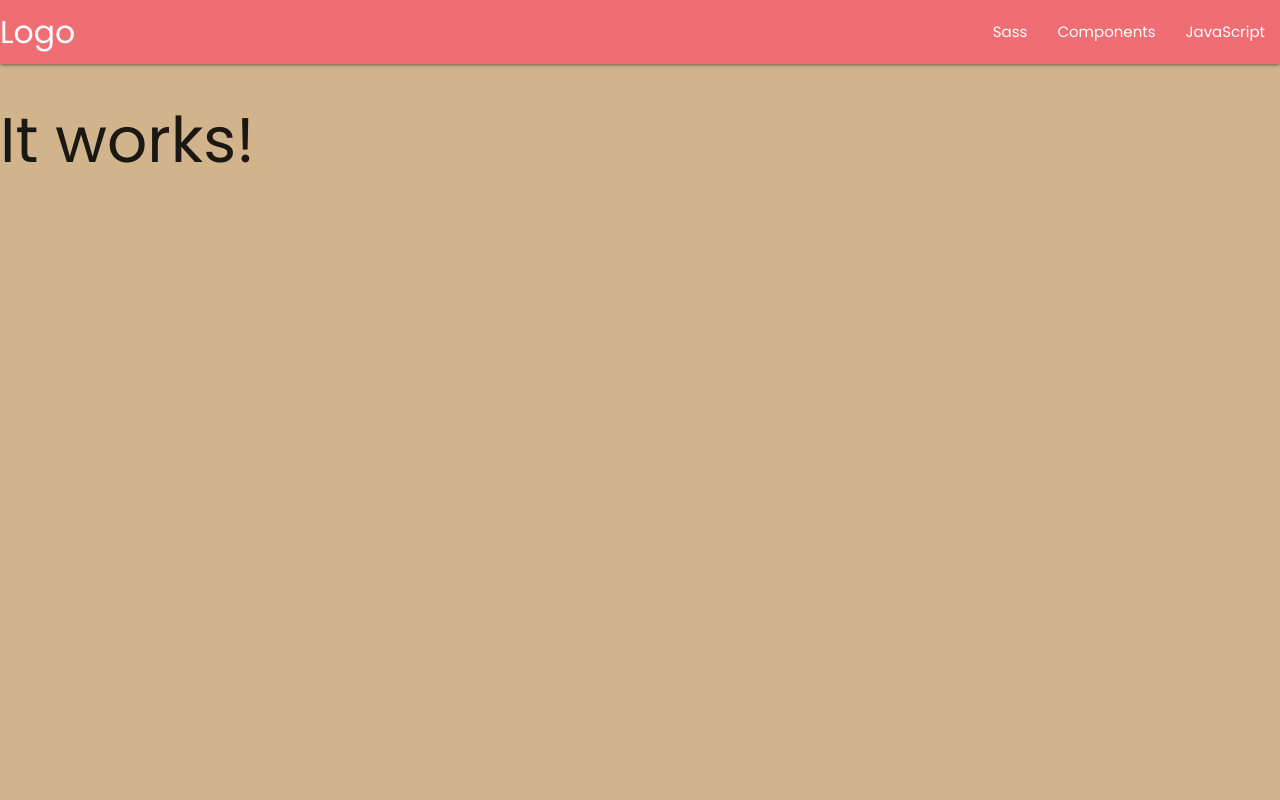
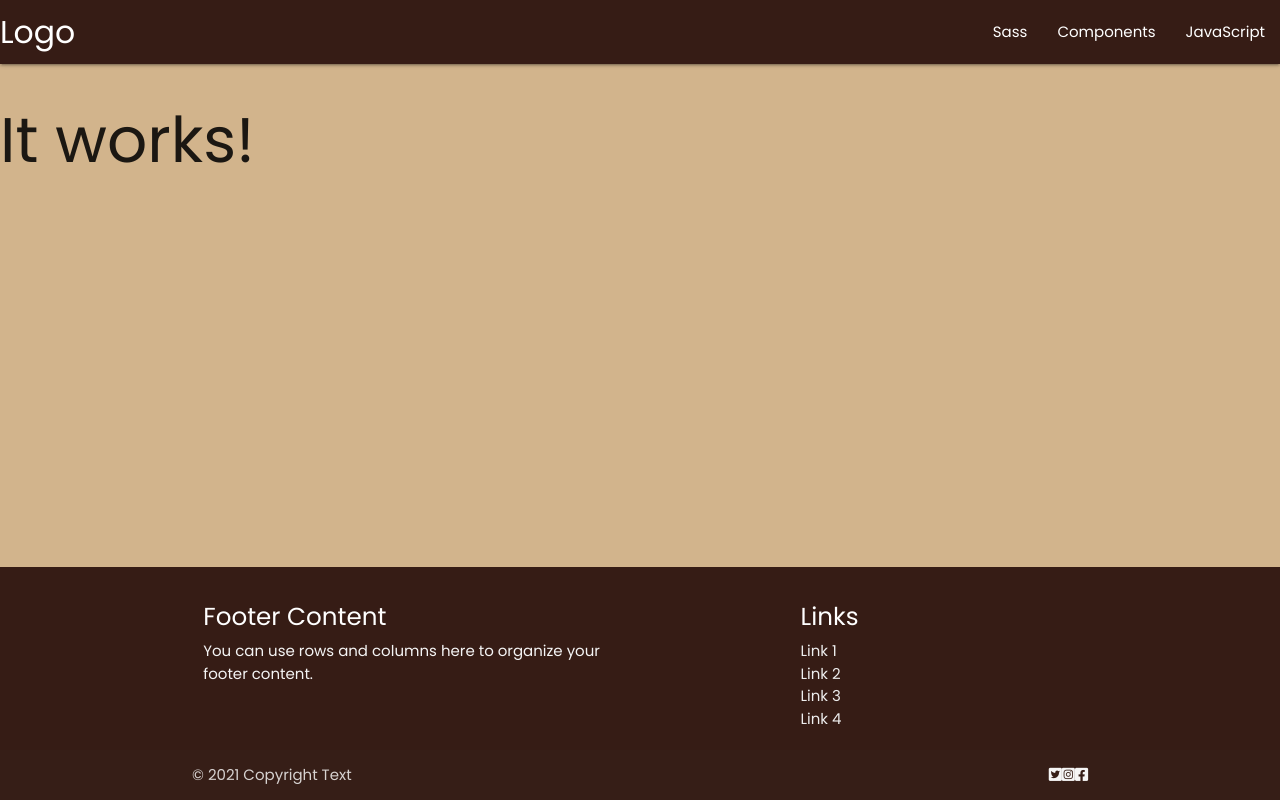
Before and after one commit to jjpickering10/CI-MS4-DragonEggWoodturning, a Django app: template home/templates/home/index.html in a window 1280 px wide. Run offline with Django 3.2, Linux system fonts and the light colour scheme; the template is opened without the code that fills it, so the values that code supplies are empty.

Commit message:
Add fontawesome and set base footer template

```diff
--- a/static/css/base.css
+++ b/static/css/base.css
@@ -15,5 +15,18 @@
 body {
   background: var(--secondary-brown);
   font-family: "Poppins", sans-serif;
+  display: flex;
   min-height: 100vh;
+  flex-direction: column;
+}
+body main {
+  flex: 1 0 auto;
+}
+
+nav {
+  background: var(--primary-brown);
+}
+
+.page-footer {
+  background: var(--primary-brown);
 }/*# sourceMappingURL=base.css.map */
--- a/static/css/base.scss
+++ b/static/css/base.scss
@@ -17,5 +17,23 @@
 body {
     background: var(--secondary-brown);
     font-family: 'Poppins', sans-serif;
+    display: flex;
     min-height: 100vh;
+    flex-direction: column;
+
+    main {
+        flex: 1 0 auto;
+    }
 }
+
+// Navbar
+
+nav {
+    background: var(--primary-brown);
+}
+
+// Footer
+
+.page-footer {
+    background: var(--primary-brown);
+}
--- a/templates/base.html
+++ b/templates/base.html
@@ -14,6 +14,7 @@
 
     {% block core_css %}
         <link rel="stylesheet" href="https://cdnjs.cloudflare.com/ajax/libs/materialize/1.0.0/css/materialize.min.css">
+        <link rel="stylesheet" href="https://cdnjs.cloudflare.com/ajax/libs/font-awesome/6.0.0-beta2/css/all.min.css" integrity="sha512-YWzhKL2whUzgiheMoBFwW8CKV4qpHQAEuvilg9FAn5VJUDwKZZxkJNuGM4XkWuk94WCrrwslk8yWNGmY1EduTA==" crossorigin="anonymous" referrerpolicy="no-referrer" />
         <link rel="stylesheet" type="text/css" href="{% static 'css/base.css' %}">
     {% endblock %}
 
@@ -53,9 +54,41 @@
 
     {% block page_header %}
     {% endblock %}
-
+    <main>
     {% block content %}
     {% endblock %}
+    </main>
+
+    <footer class="page-footer">
+      <div class="container">
+        <div class="row">
+          <div class="col l6 s12">
+            <h5 class="white-text">Footer Content</h5>
+            <p class="grey-text text-lighten-4">You can use rows and columns here to organize your footer content.</p>
+          </div>
+          <div class="col l4 offset-l2 s12">
+            <h5 class="white-text">Links</h5>
+            <ul>
+              <li><a class="grey-text text-lighten-3" href="#!">Link 1</a></li>
+              <li><a class="grey-text text-lighten-3" href="#!">Link 2</a></li>
+              <li><a class="grey-text text-lighten-3" href="#!">Link 3</a></li>
+              <li><a class="grey-text text-lighten-3" href="#!">Link 4</a></li>
+            </ul>
+          </div>
+        </div>
+      </div>
+      <div class="footer-copyright">
+        <div class="container">
+        © 2021 Copyright Text
+        <a class="grey-text text-lighten-4 right" href="https://www.facebook.com/" target="_blank"><i
+          class="fab fa-facebook-square"></i></a>
+      <a class="grey-text text-lighten-4 right" href="https://www.instagram.com/" target="_blank"><i
+          class="fab fa-instagram-square"></i></a>
+      <a class="grey-text text-lighten-4 right" href="https://www.twitter.com/" target="_blank"><i
+          class="fab fa-twitter-square"></i></a>
+        </div>
+      </div>
+    </footer>
 
     {% block core_js %}
         <script src="https://cdnjs.cloudflare.com/ajax/libs/materialize/1.0.0/js/materialize.min.js"></script>
```
Also changed, not shown: 1 other file.
